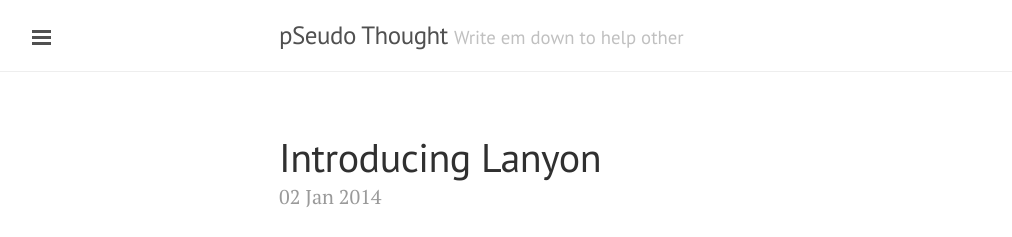
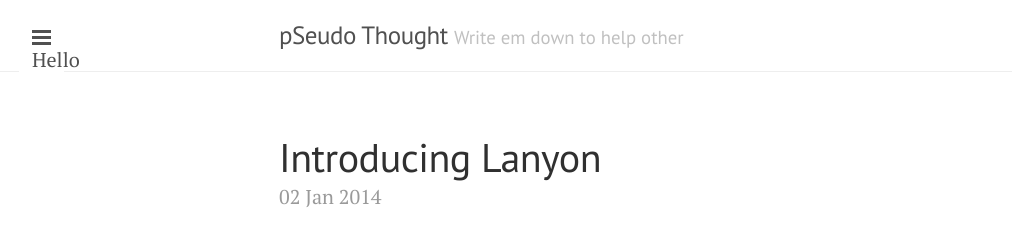
Before and after one commit to DharmeshPandav/dharmeshpandav.github.io, a Jekyll site: the page built from index.html, in a window 1280 px wide. Shown: the top 237 px of the page, without its empty margins (1-1013 px from the left). Built offline with Jekyll 4.4.1, drawn with Linux system fonts in a browser that asks for light colours; Markdown is read by kramdown in place of the engine named in the settings; the list of posts is cut into pages by our own code.

Commit message:
changed config

```diff
--- a/_layouts/default.html
+++ b/_layouts/default.html
@@ -25,7 +25,7 @@
     </div>
 
 
-    <label for="sidebar-checkbox" class="sidebar-toggle"></label>
+    <label for="sidebar-checkbox" class="sidebar-toggle">Hello</label>
 
     {% include comments.html %}
     <script>
```
